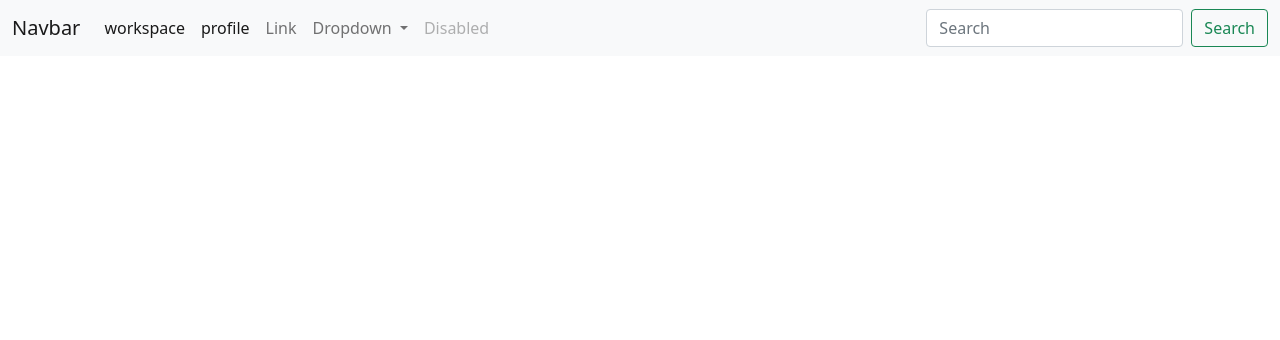
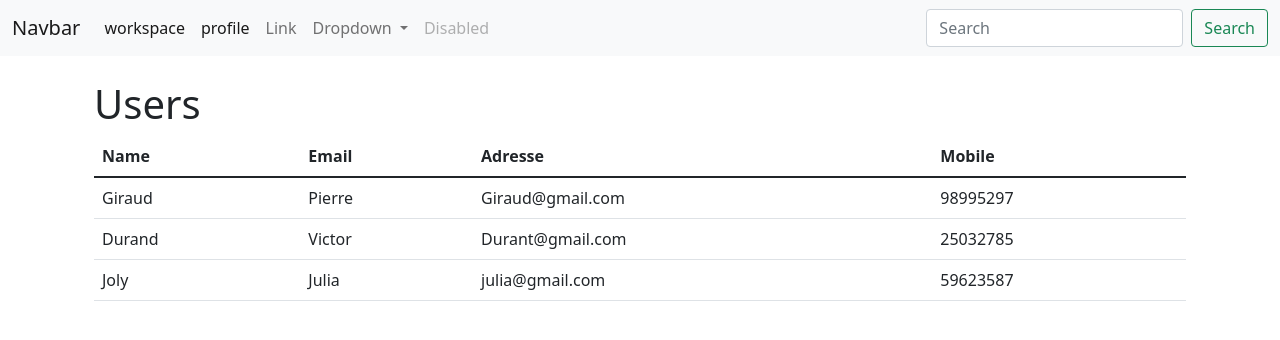
Before and after one commit to abirbenkhaled/Gest-projets, an Angular app: page /ListUser in a window 1280 px wide. Before the commit this address led to /. Shown: the top 340 px of the page. Built offline with nearby package versions, Linux system fonts and the light colour scheme.

Commit message:
list User

```diff
--- /dev/null
+++ b/src/app/list-user/list-user.component.html
@@ -0,0 +1,46 @@
+
+
+<!DOCTYPE html>
+<html>
+  <head>
+    <title>Cours Complet Bootstrap 4</title>
+    <meta charset='utf-8'>
+    <meta name="viewport" content="width=device-width, initial-scale=1, shrink-to-fit=no">
+  </head>
+  <body>
+    <div class="container">
+      <h1>Users</h1>
+      <table class="table">
+        <thead>
+          <tr>
+            <th>Name</th>
+            <th>Email</th>
+            <th>Adresse</th>
+            <th>Mobile</th>
+
+          </tr>
+        </thead>
+        <tbody>
+          <tr>
+            <td>Giraud</td>
+            <td>Pierre</td>
+            <td>Giraud@gmail.com</td>
+            <td>98995297</td>
+          </tr>
+          <tr>
+            <td>Durand</td>
+            <td>Victor</td>
+            <td>Durant@gmail.com</td>
+            <td>25032785</td>
+          </tr>
+          <tr>
+            <td>Joly</td>
+            <td>Julia</td>
+            <td>julia@gmail.com</td>
+            <td>59623587</td>
+          </tr>
+        </tbody>
+      </table>
+    </div>
+  </body>
+</html>
--- /dev/null
+++ b/src/app/list-user/list-user.component.ts
@@ -0,0 +1,15 @@
+import { Component, OnInit } from '@angular/core';
+
+@Component({
+  selector: 'app-list-user',
+  templateUrl: './list-user.component.html',
+  styleUrls: ['./list-user.component.css']
+})
+export class ListUserComponent implements OnInit {
+
+  constructor() { }
+
+  ngOnInit(): void {
+  }
+
+}
--- a/src/app/routingapp.module.ts
+++ b/src/app/routingapp.module.ts
@@ -6,6 +6,7 @@ import { ProjetComponent } from './projet/projet.component';
 import { ProfilComponent } from './profil/profil.component';
 
 import { WorkspaceComponent } from './workspace/workspace.component';
+import { ListUserComponent } from './list-user/list-user.component';
 
 
 
@@ -14,10 +15,12 @@ const routes:Routes = [
 
 
 
+
   {path:'profil',component:ProfilComponent},
 
 
-  {path:'workspace', component:WorkspaceComponent}
+  {path:'workspace', component:WorkspaceComponent},
+  {path:'ListUser',component:ListUserComponent}
 ];
 
 
```
Also changed, not shown: src/app/list-user/list-user.component.css (added), 1 other file (tests, documents, lock files or other folders).
